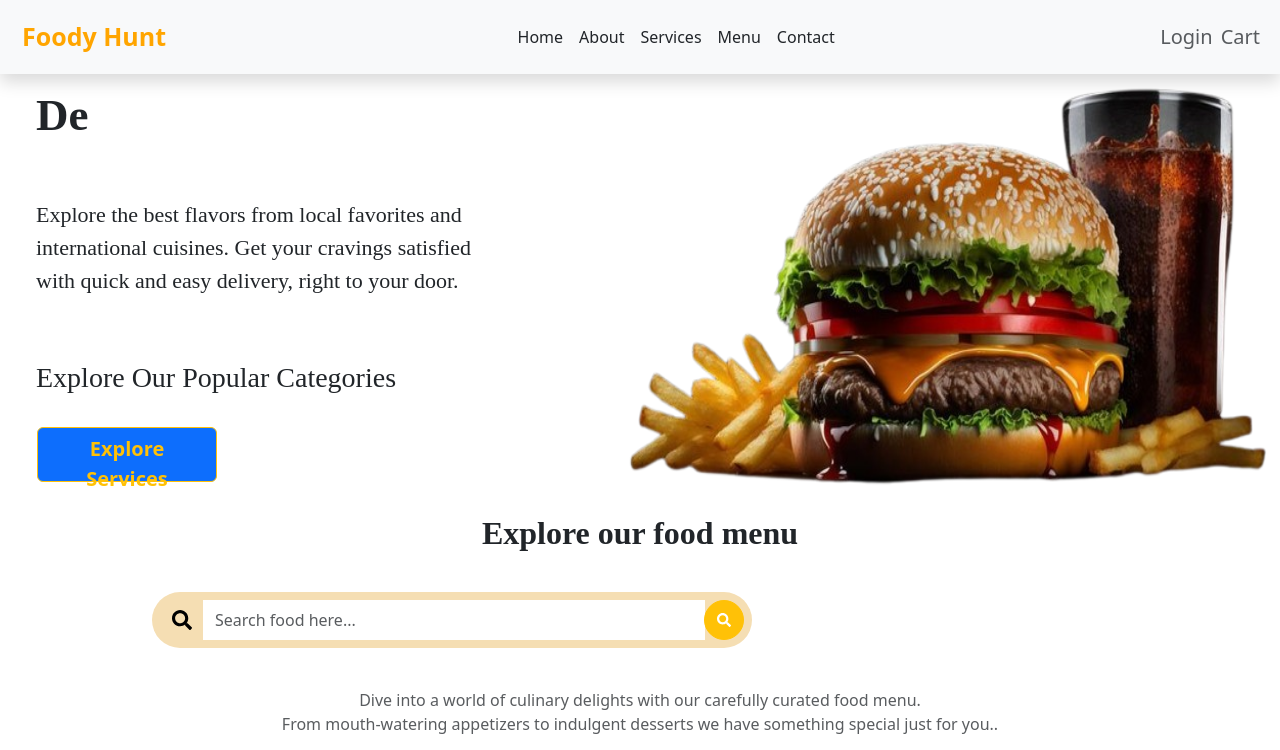
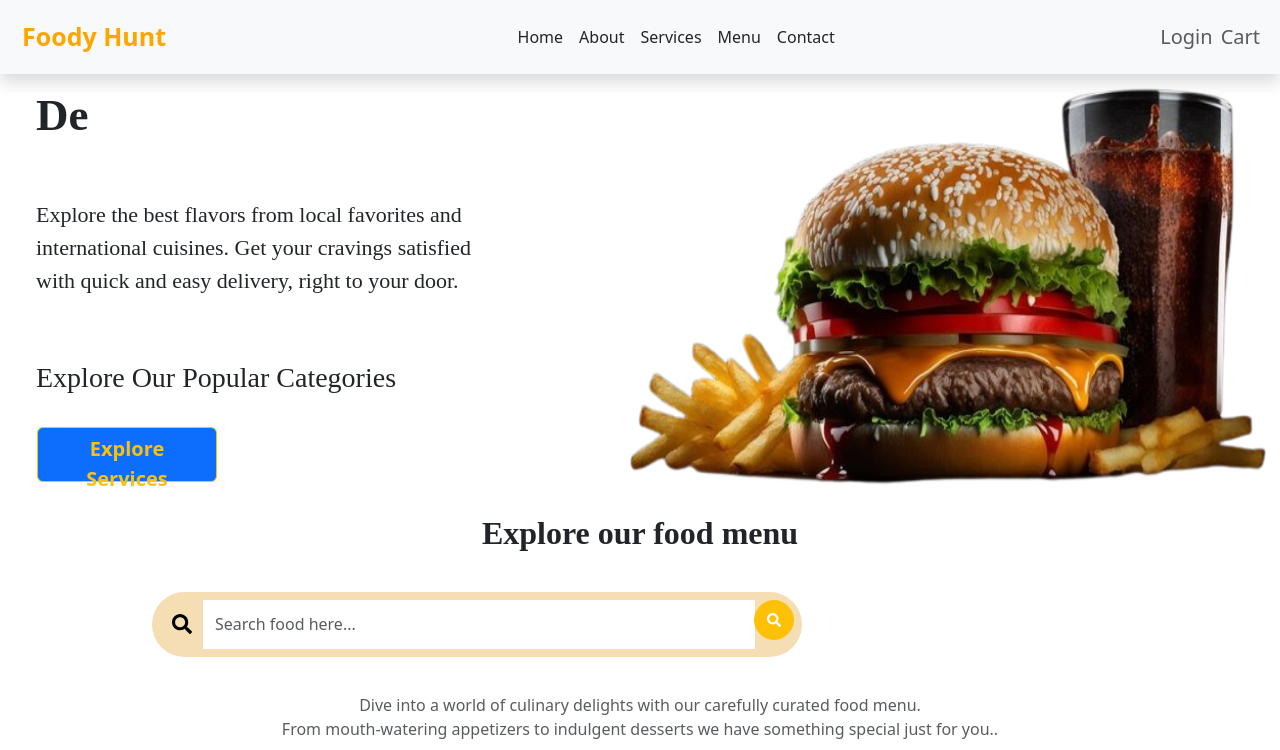
Before and after one commit to Tauqueer123manzar/food-Application, a React (Vite) app in the folder Frontend/: page / in a window 1280 px wide. Shown: the top 750 px of the page. Built offline with nearby package versions, Linux system fonts and the light colour scheme.

Commit message:
searchbar add

```diff
--- a/Frontend/src/App.css
+++ b/Frontend/src/App.css
@@ -88,7 +88,20 @@
   .dropdown-menu{
     --bs-dropdown-min-width: 8rem;
   }
-
+  .search-container{
+    display: flex;
+    justify-content: center;
+    align-items: center;
+    width: 100%;
+    margin-bottom: 20px;
+  }
+  .search-bar {
+    border-radius: 25px;
+    width: 50%;
+    padding: 10px;
+    border: 1px solid #ccc;
+    box-shadow: 0 2px 5px rgba(0, 0, 0, 0.2);
+  }
   /* Responsive Design */
   @media (max-width: 768px) {
     .card-body {
--- a/Frontend/src/components/Exploremenu.jsx
+++ b/Frontend/src/components/Exploremenu.jsx
@@ -45,10 +45,10 @@ const Exploremenu = ({category,setCategory}) => {
   return (
     <>
      <Container fluid style={{width:"100%",height:"100%"}}>
-     <Row className='my-2'>
+     <Row className='my-2 justiy-content-center'>
         <h2 className="text-center my-4" style={{fontFamily:"italic",fontWeight:"bold"}}>Explore our food menu</h2>
-        <div className="d-flex justify-content-center align-items-center w-100 mb-4">
-          <Searchbar />
+        <div className="search-container">
+          <Searchbar className="search-bar"/>
         </div>
         <p className='text-center text-muted w-100'>Dive into a world of culinary delights with our carefully curated food menu.<br></br>
         From mouth-watering appetizers to indulgent desserts we have something special just for you..<br></br></p>
--- a/Frontend/src/components/Searchbar.jsx
+++ b/Frontend/src/components/Searchbar.jsx
@@ -10,10 +10,11 @@ const Searchbar = () => {
           <InputGroup
             className="rounded-pill p-2"
             style={{
-              maxWidth: "600px",
+              maxWidth: "650px",
               width: "100%",
               backgroundColor: "wheat",
               overflow: "hidden",
+              height:"65px"
             }}
           >
             {/* Left Search Icon */}
@@ -42,7 +43,7 @@ const Searchbar = () => {
             <Button
               variant="warning"
               style={{
-                borderRadius: "50%",
+                borderRadius: "80%",
                 width: "40px",
                 height: "40px",
                 display: "flex",
--- a/Frontend/src/pages/Home.jsx
+++ b/Frontend/src/pages/Home.jsx
@@ -4,8 +4,6 @@ import { Typewriter } from 'react-simple-typewriter';
 import Exploremenu from '../components/Exploremenu';
 import food from '../assets/food.png';
 import Footer from '../components/Footer';
-import { useScroll } from 'framer-motion';
-import Searchbar from '../components/Searchbar';
 const Home = () => {
   const [category,setCategory]=useState("All");
   return (
```
